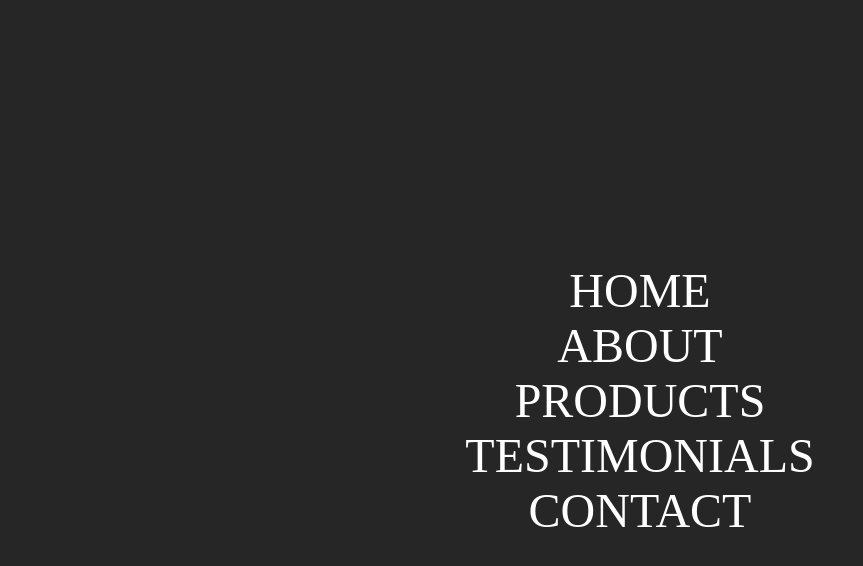
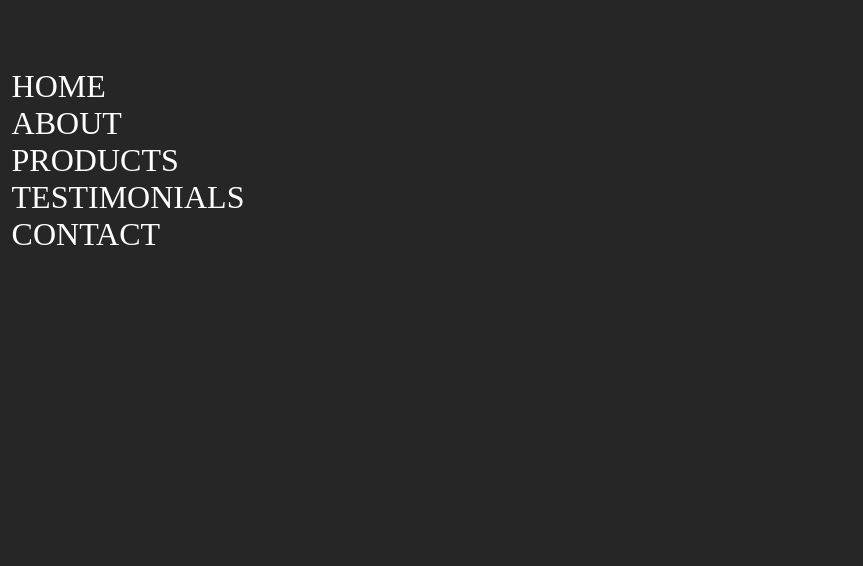
Before and after one commit to hanumancode/CSS3-Menu-Hover-Fade-Out, a plain HTML site: page index.html in a window 1280 px wide. Shown: the whole page, without its empty margins (0-863 px from the left). Drawn offline with Linux system fonts and the light colour scheme.

Commit message:
added final styling for the hover li effect

```diff
--- a/style.css
+++ b/style.css
@@ -6,8 +6,8 @@ body {
 
 section ul {
     position: absolute;
-    top: 50%;
-    left: 50%;
+    top: 20%;
+    left: 10%;
     transform: translate(-50%, -50%);
     margin: 0;
     padding: 0;
@@ -21,9 +21,9 @@ section ul li a {
     position: relative;
     text-transform: uppercase;
     text-align: center;
-    font-size: 3rem;
+    font-size: 2rem;
     text-decoration: none;
-    display: block;
+    /* display: block; */
     color: #fff;
 }
 
@@ -34,3 +34,7 @@ section ul:hover li {
 section ul li:hover {
     opacity: 1.0;
 }
+
+section ul li:hover a {
+    color: gold;
+}
```
